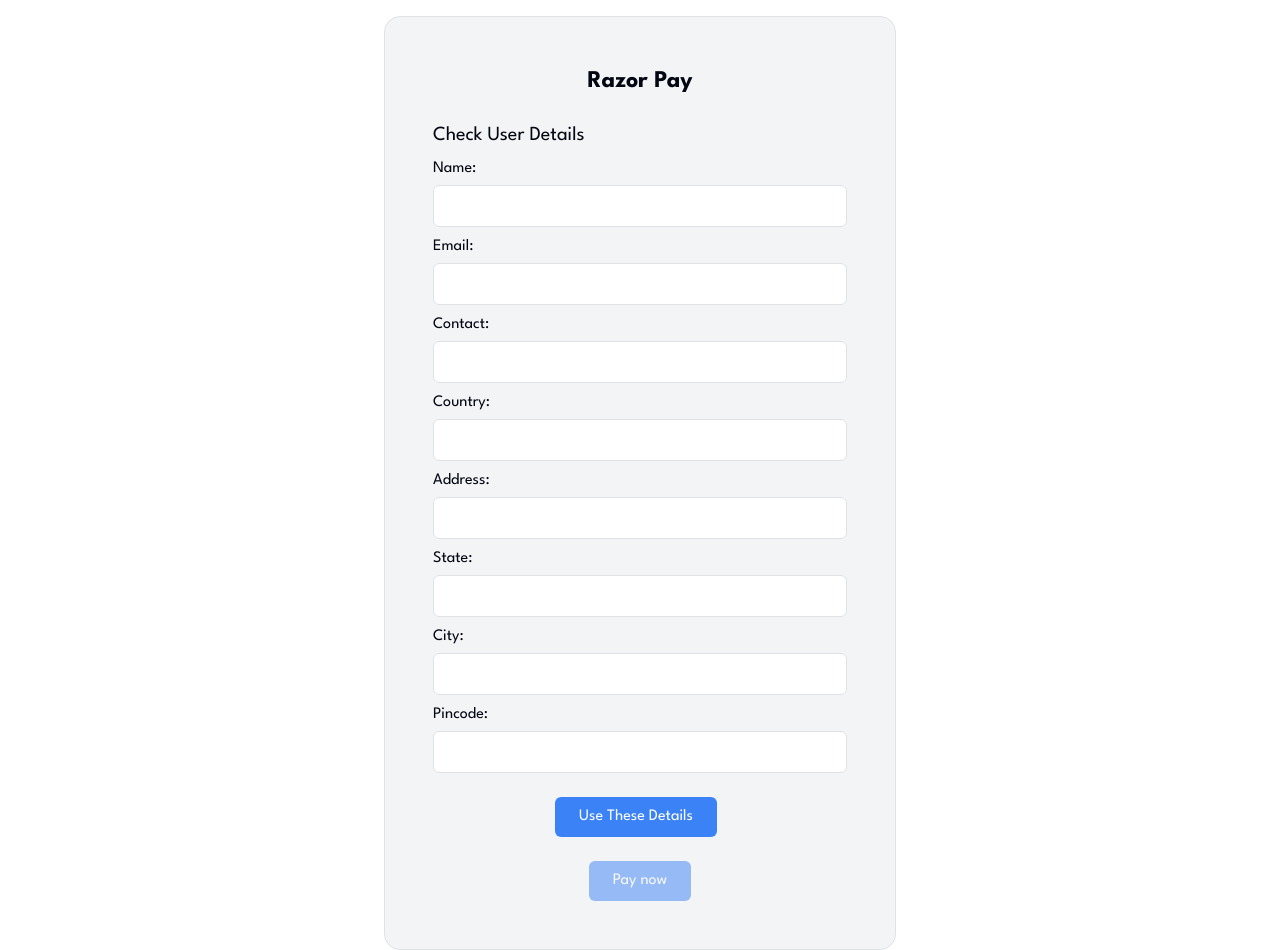
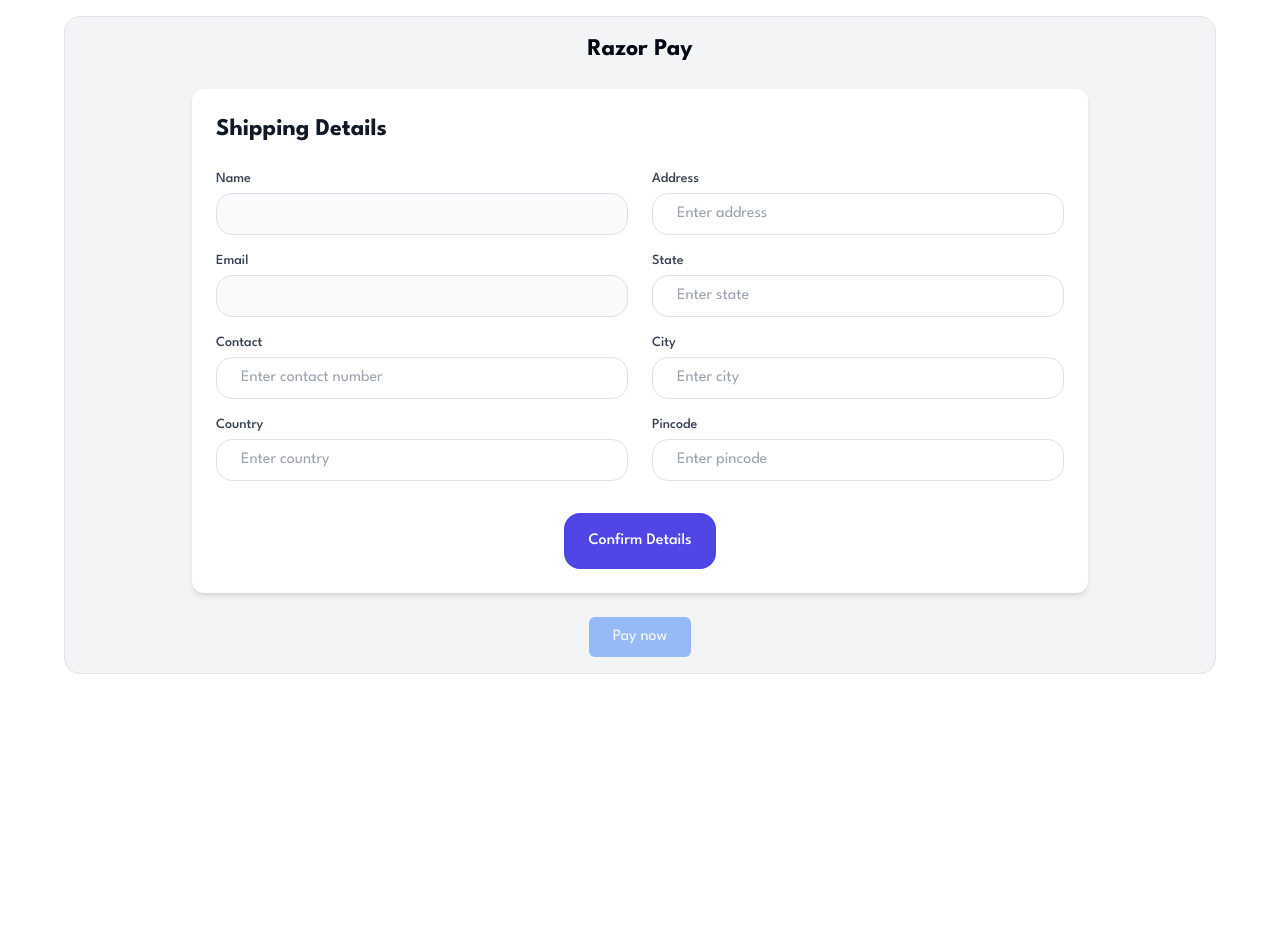
Before and after one commit to HuzaifaAnsari0/Amorfume, a React (Vite) app in the folder amorfume-vite/frontend/: page /payment in a window 1280 px wide. After the commit the page ends 800 px from the top, so only its background shows below. Built offline with nearby package versions, Linux system fonts and the light colour scheme; no server answers.

Commit message:
updated payment page

```diff
--- a/amorfume-vite/frontend/src/pages/Payment/Payment.tsx
+++ b/amorfume-vite/frontend/src/pages/Payment/Payment.tsx
@@ -43,7 +43,7 @@
 
   const saveOrderHistory = async (orderData: any) => {
     try {
-      console.log('Sending order data:', orderData);
+      // console.log('Sending order data:', orderData);
 
       const response = await fetch(`${url}/order-history`, {
         method: 'POST',
@@ -195,10 +195,10 @@
 
   return (
     <div className='mt-3'>
-      <div className="max-w-lg mx-auto p-5 border border-gray-300 rounded-lg bg-gray-100">
+      <div className="max-w-6xl m-auto p-3 border border-gray-300 rounded-lg bg-gray-100">
         <h1 className="text-center mb-4 text-2xl font-bold">Razor Pay</h1>
         <UpdateUser user={user} setUser={setUser} setDetailsConfirmed={setDetailsConfirmed} userId={userId} />
-        <div className="flex justify-center mt-4 mb-0">
+        <div className="flex justify-center mt-4">
           <button
             className={`inline-block px-4 py-2 bg-blue-500 text-white items-center rounded hover:bg-blue-600 ${!detailsConfirmed ? 'opacity-50 cursor-not-allowed' : ''}`}
             onClick={paymentHandler}
--- a/amorfume-vite/frontend/src/pages/Payment/UpdateUser.tsx
+++ b/amorfume-vite/frontend/src/pages/Payment/UpdateUser.tsx
@@ -8,7 +8,7 @@
       [name]: value
     }));
   };
-  const url = import.meta.env.VITE_BACKEND_URL; // Use process.env in CRA
+  const url = import.meta.env.VITE_BACKEND_URL;
 
   const updateUserData = async () => {
     try {
@@ -34,101 +34,122 @@
 
       const updatedUser = response.data;
       setUser(updatedUser);
-      setDetailsConfirmed(true); // Enable the payment button
+      setDetailsConfirmed(true);
     } catch (error) {
       console.error('Error updating user data:', error);
     }
   };
 
   return (
+    <div className="max-w-4xl mx-auto p-6 bg-white rounded-xl shadow-md">
+      <h2 className="text-2xl font-bold text-gray-900 mb-6">Shipping Details</h2>
+
+      <div className="grid grid-cols-1 md:grid-cols-2 gap-6">
+        <div className="space-y-4">
           <div>
-      <h2 className="mb-2 text-xl">Check User Details</h2>
-      <label className="block mb-2">
-        Name:
+            <label className="block text-sm font-medium text-gray-700 mb-1">Name</label>
             <input
               type="text"
               name="name"
               value={user.name}
-          className="w-full p-2 mt-1 border border-gray-300 rounded"
+              className="w-full px-4 py-2 border border-gray-200 rounded-lg bg-gray-50 text-gray-600"
               readOnly
             />
-      </label>
-      <label className="block mb-2">
-        Email:
+          </div>
+
+          <div>
+            <label className="block text-sm font-medium text-gray-700 mb-1">Email</label>
             <input
               type="email"
               name="email"
               value={user.email}
-          className="w-full p-2 mt-1 border border-gray-300 rounded"
+              className="w-full px-4 py-2 border border-gray-200 rounded-lg bg-gray-50 text-gray-600"
               readOnly
             />
-      </label>
-      <label className="block mb-2">
-        Contact:
+          </div>
+
+          <div>
+            <label className="block text-sm font-medium text-gray-700 mb-1">Contact</label>
             <input
               type="text"
               name="contact"
               value={user.contact}
               onChange={handleChange}
-          className="w-full p-2 mt-1 border border-gray-300 rounded"
+              className="w-full px-4 py-2 border border-gray-200 rounded-lg focus:ring-2 focus:ring-indigo-500 focus:border-transparent"
+              placeholder="Enter contact number"
             />
-      </label>
-      <label className="block mb-2">
-        Country:
+          </div>
+
+          <div>
+            <label className="block text-sm font-medium text-gray-700 mb-1">Country</label>
             <input
               type="text"
               name="country"
               value={user.country}
               onChange={handleChange}
-          className="w-full p-2 mt-1 border border-gray-300 rounded"
+              className="w-full px-4 py-2 border border-gray-200 rounded-lg focus:ring-2 focus:ring-indigo-500 focus:border-transparent"
+              placeholder="Enter country"
             />
-      </label>
-      <label className="block mb-2">
-        Address:
+          </div>
+        </div>
+
+        <div className="space-y-4">
+          <div>
+            <label className="block text-sm font-medium text-gray-700 mb-1">Address</label>
             <input
               type="text"
               name="address"
               value={user.address}
               onChange={handleChange}
-          className="w-full p-2 mt-1 border border-gray-300 rounded"
+              className="w-full px-4 py-2 border border-gray-200 rounded-lg focus:ring-2 focus:ring-indigo-500 focus:border-transparent"
+              placeholder="Enter address"
             />
-      </label>
-      <label className="block mb-2">
-        State:
+          </div>
+
+          <div>
+            <label className="block text-sm font-medium text-gray-700 mb-1">State</label>
             <input
               type="text"
               name="state"
               value={user.state}
               onChange={handleChange}
-          className="w-full p-2 mt-1 border border-gray-300 rounded"
+              className="w-full px-4 py-2 border border-gray-200 rounded-lg focus:ring-2 focus:ring-indigo-500 focus:border-transparent"
+              placeholder="Enter state"
             />
-      </label>
-      <label className="block mb-2">
-        City:
+          </div>
+
+          <div>
+            <label className="block text-sm font-medium text-gray-700 mb-1">City</label>
             <input
               type="text"
               name="city"
               value={user.city}
               onChange={handleChange}
-          className="w-full p-2 mt-1 border border-gray-300 rounded"
+              className="w-full px-4 py-2 border border-gray-200 rounded-lg focus:ring-2 focus:ring-indigo-500 focus:border-transparent"
+              placeholder="Enter city"
             />
-      </label>
-      <label className="block mb-2">
-        Pincode:
+          </div>
+
+          <div>
+            <label className="block text-sm font-medium text-gray-700 mb-1">Pincode</label>
             <input
               type="text"
               name="pincode"
               value={user.pincode}
               onChange={handleChange}
-          className="w-full p-2 mt-1 border border-gray-300 rounded"
+              className="w-full px-4 py-2 border border-gray-200 rounded-lg focus:ring-2 focus:ring-indigo-500 focus:border-transparent"
+              placeholder="Enter pincode"
             />
-      </label>
-      <div className='flex justify-center'>
+          </div>
+        </div>
+      </div>
+
+      <div className="mt-8 flex justify-center">
         <button
-        className="inline-block px-4 py-2 mt-3 mr-2 bg-blue-500 text-white rounded hover:bg-blue-600"
           onClick={updateUserData}
+          className="px-6 py-3 bg-indigo-600 text-white font-medium rounded-lg hover:bg-indigo-700 transition-colors focus:outline-none focus:ring-2 focus:ring-indigo-500 focus:ring-offset-2"
         >
-        Use These Details
+          Confirm Details
         </button>
       </div>
     </div>
```
Lines whose indentation alone changed are shown as unchanged.
